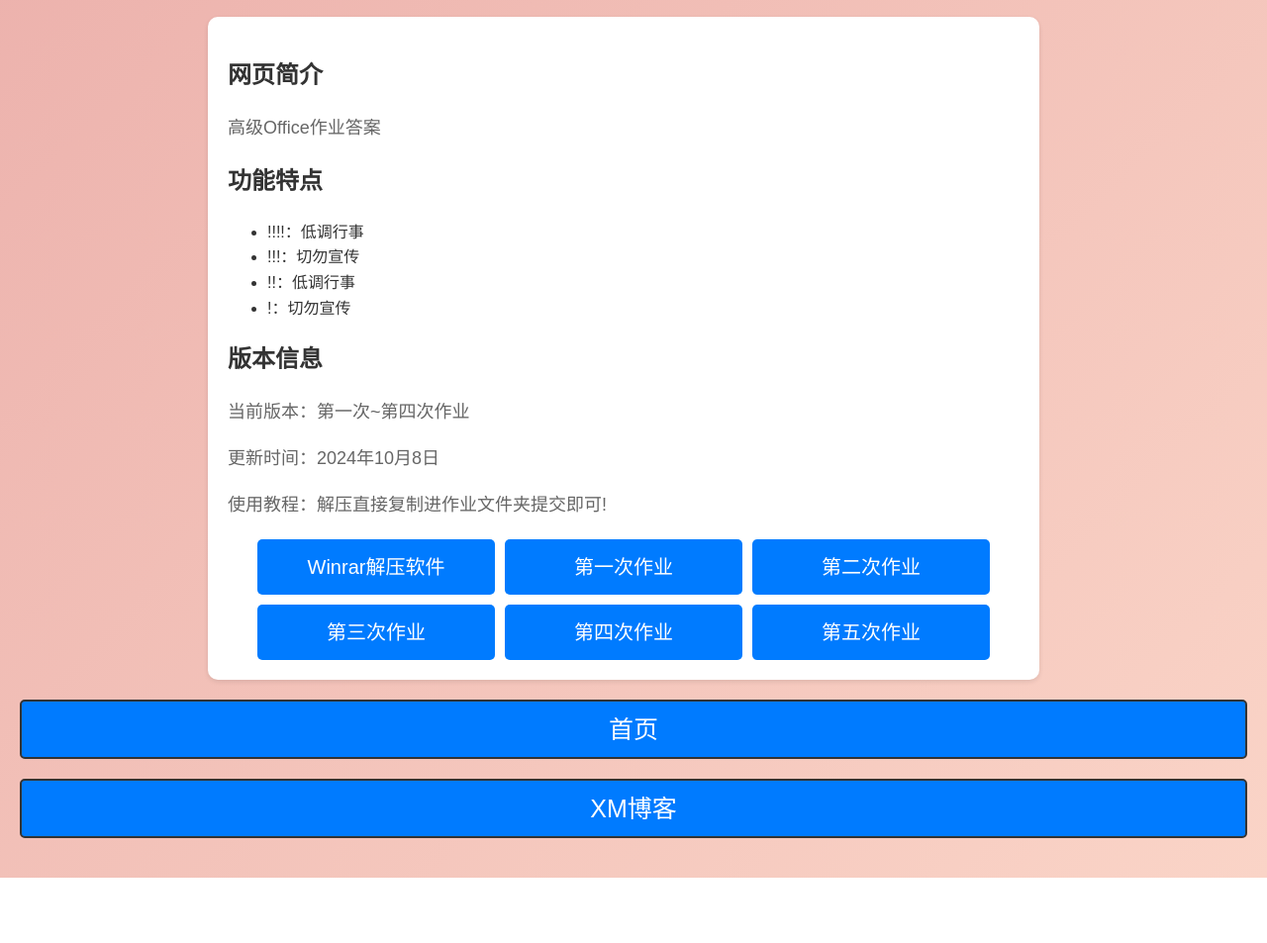
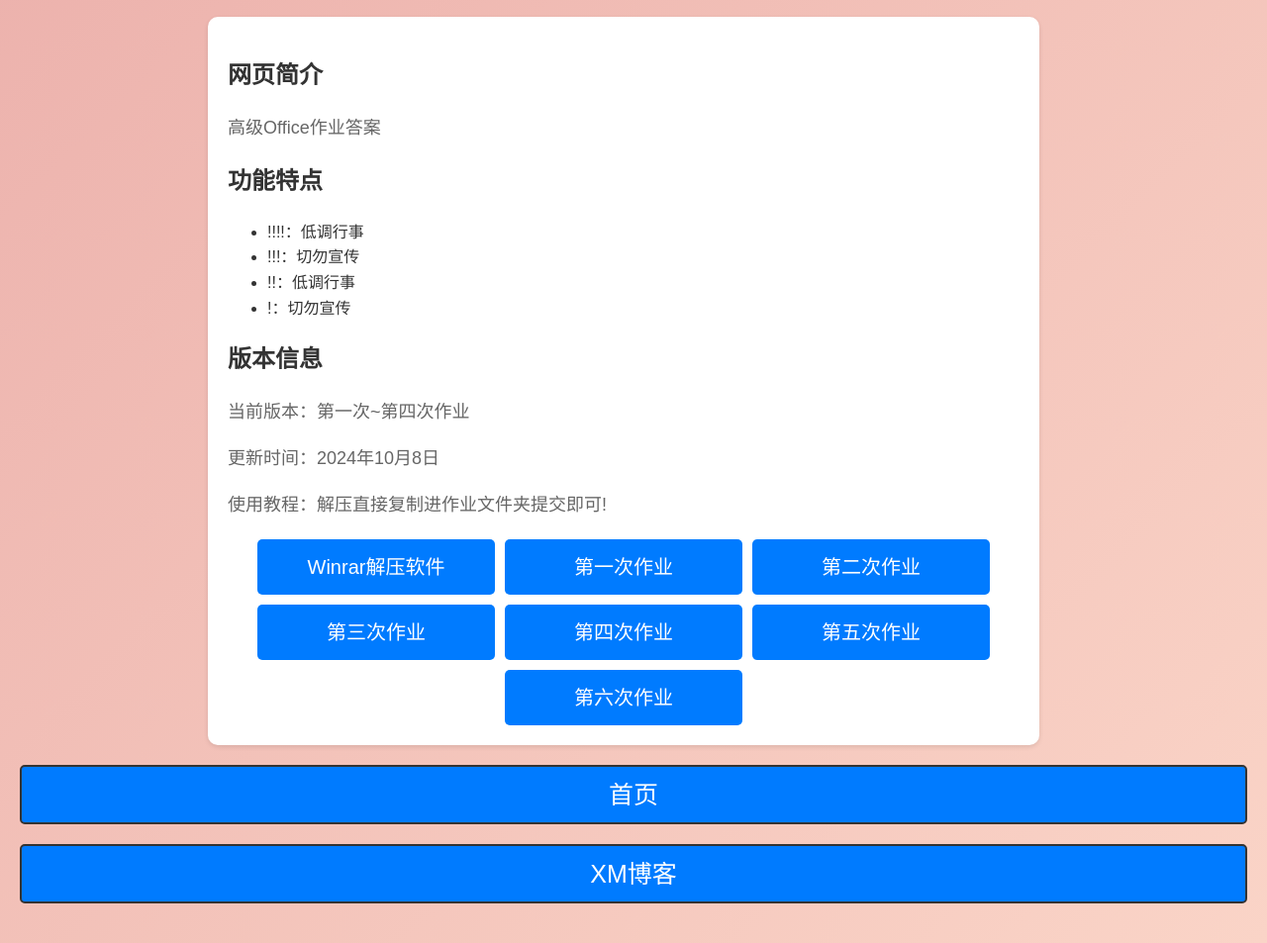
Before and after one commit to xm666xm666/xmsteam.eu.org, a plain HTML site: page office/office_download.html in a window 1280 px wide. Shown: the part 106-1059 px from the top of the page at 99% size. Before the commit the page ends 993 px from the top, so only its background shows below. Drawn offline with Linux system fonts and the light colour scheme.

Commit message:
Add files via upload

```diff
--- a/office/office_download.html
+++ b/office/office_download.html
@@ -119,6 +119,7 @@
                 <a href="../download/office/3.rar" class="download-button">第三次作业</a>
                 <a href="../download/office/4.rar" class="download-button">第四次作业</a>
                 <a href="../download/office/5-10.14.rar" class="download-button">第五次作业</a>
+                <a href="../download/office/6-10.15.rar" class="download-button">第六次作业</a>
             </div>
 
         </div>
```
